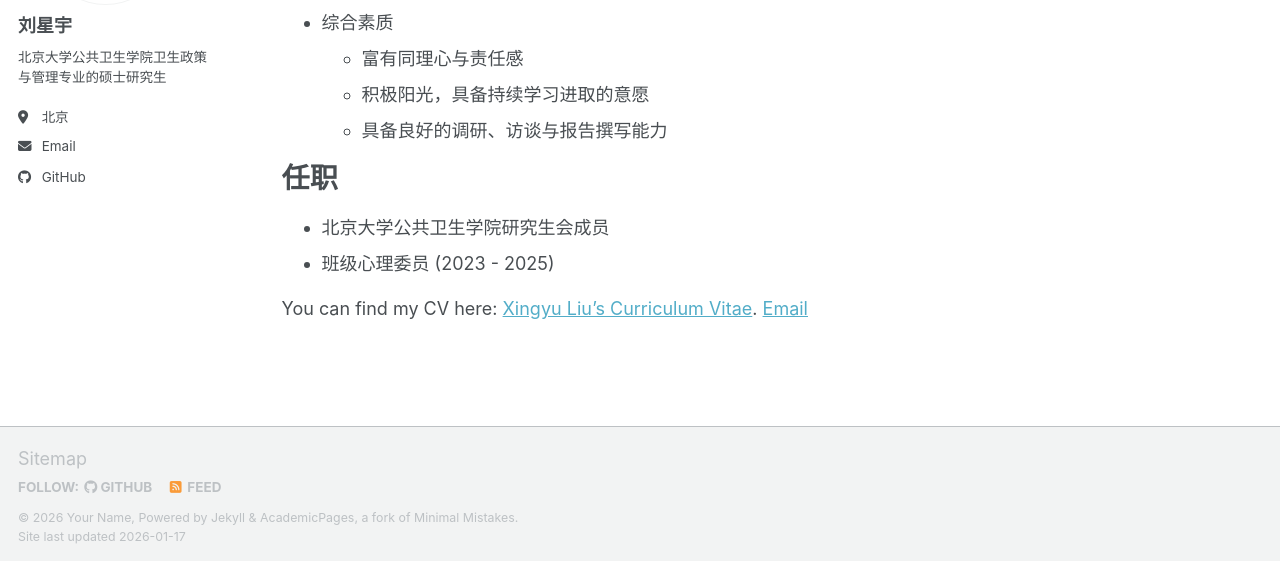
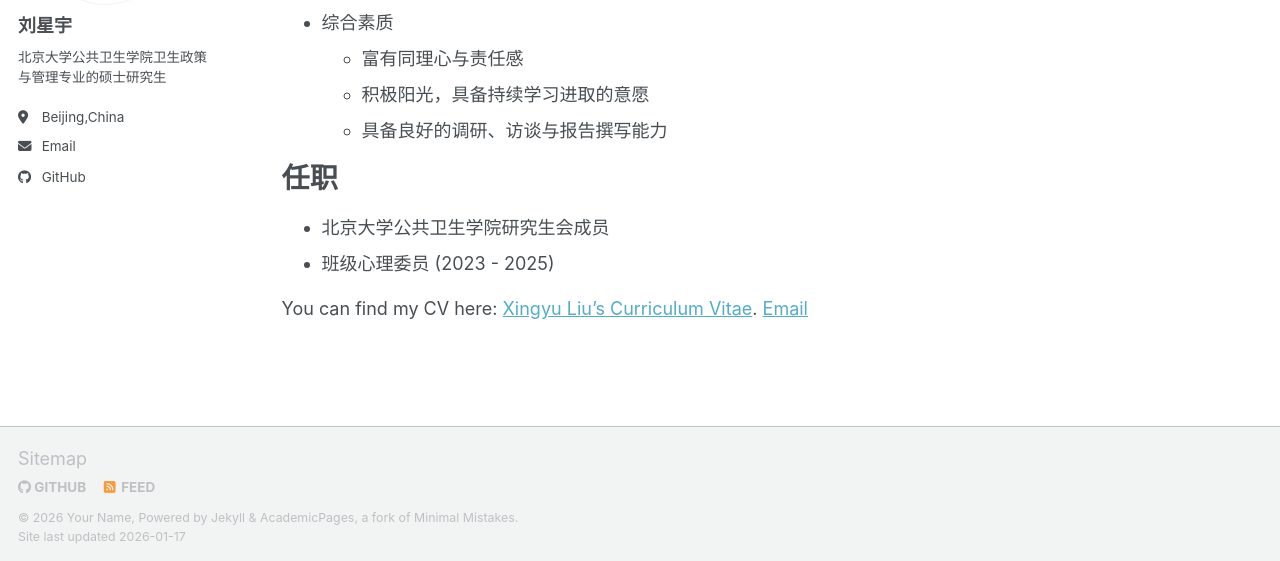
Before and after one commit to RememberLXY/RememberLXY.github.io, a Jekyll site: the page built from _pages/about.md, in a window 1280 px wide and 900 px high, scrolled down 1350 px. Shown: the part 336-897 px from the top of the window. Built offline with Jekyll 4.4.1, drawn with Linux system fonts in a browser that asks for light colours; a script bundle is joined from its source files by our own code; library files that are not in the unit come from our copies.

Commit message:
Update _config.yml

```diff
--- a/_config.yml
+++ b/_config.yml
@@ -7,7 +7,7 @@
 # server process.
 
 # Basic Site Settings
-locale                   : "en-US"
+locale                   : "Beijing,China"
 site_theme               : "default" # The available themes options are "default", "air", "sunrise", "mint", "dirt" and "contrast"
 title                    : "刘星宇"
 title_separator          : "-"
@@ -27,7 +27,7 @@ author:
   name             : "刘星宇"
   pronouns         :
   bio              : "北京大学公共卫生学院卫生政策与管理专业的硕士研究生"
-  location         : "北京"
+  location         : "Beijing,China"
   employer         :
   uri              :
   email            : "1632577672@qq.com"
```
